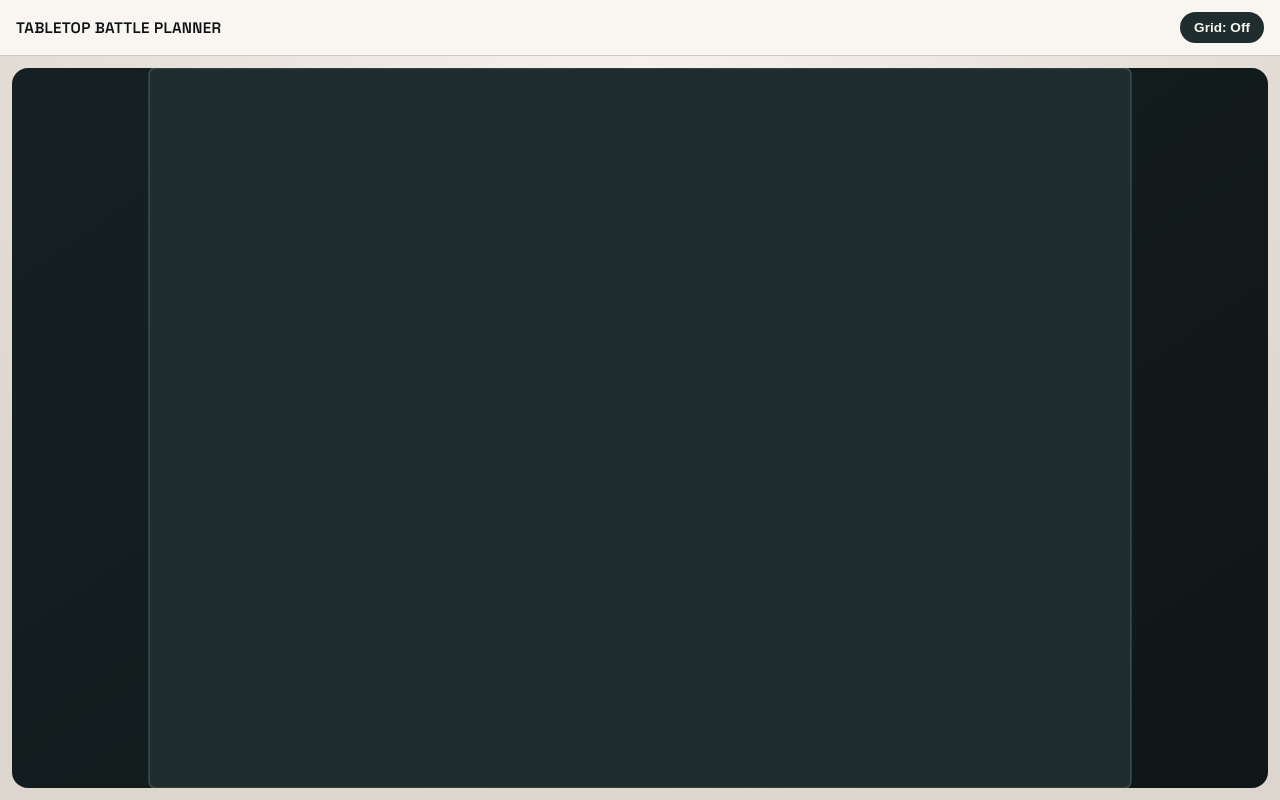
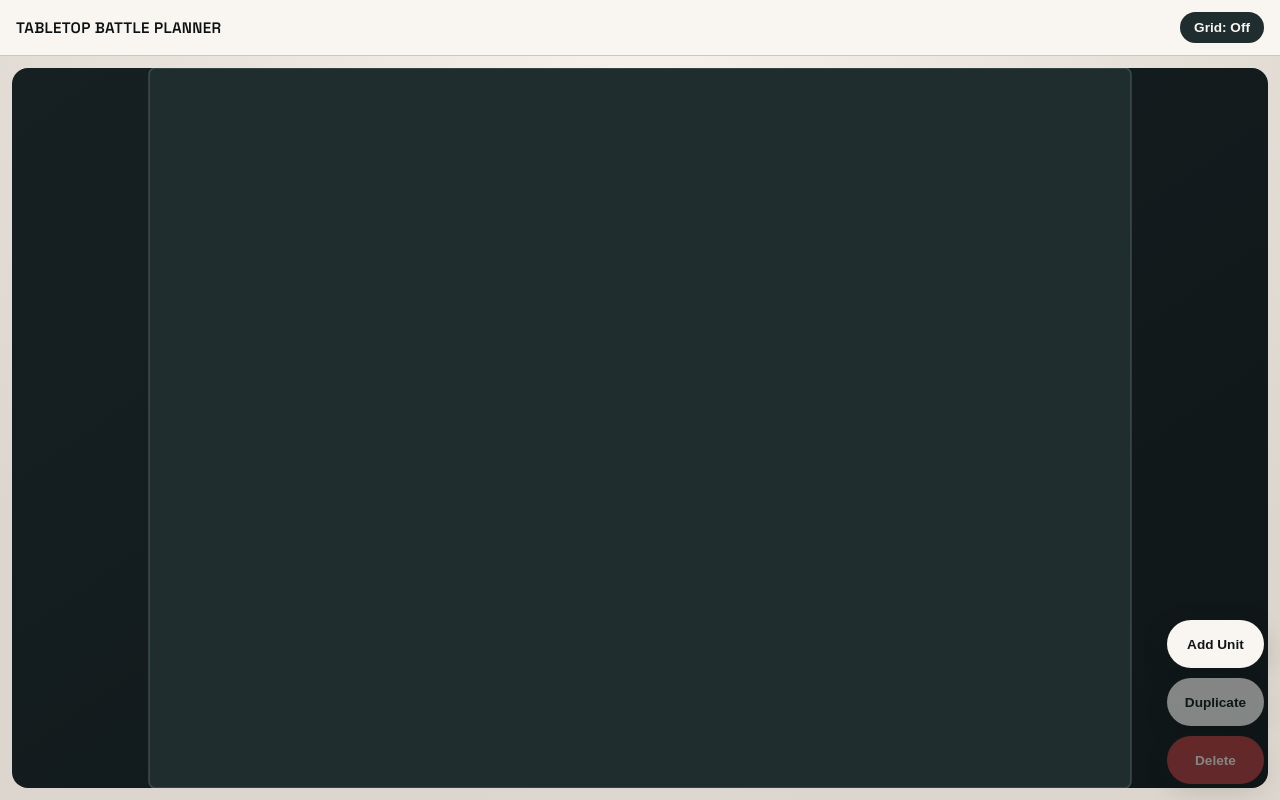
Before and after one commit to gougMorpheus/tabletop-battle-planner, a React (Vite) app: page / in a window 1280 px wide. Built offline with nearby package versions, Linux system fonts and the light colour scheme.

Commit message:
Phase 2 units and movement

```diff
--- a/src/App.tsx
+++ b/src/App.tsx
@@ -1,9 +1,32 @@
 import Board from "./components/Board";
 import { useBoardStore } from "./store/boardStore";
+import { useUnitsStore } from "./store/unitsStore";
 
 const App = () => {
   const showGrid = useBoardStore((state) => state.showGrid);
   const toggleGrid = useBoardStore((state) => state.toggleGrid);
+  const boardWidthIn = useBoardStore((state) => state.widthIn);
+  const boardHeightIn = useBoardStore((state) => state.heightIn);
+  const addUnit = useUnitsStore((state) => state.addUnit);
+  const duplicateUnit = useUnitsStore((state) => state.duplicateUnit);
+  const deleteUnit = useUnitsStore((state) => state.deleteUnit);
+  const selectedUnitId = useUnitsStore((state) => state.selectedUnitId);
+
+  const handleAddUnit = () => {
+    addUnit({ x: boardWidthIn / 2, y: boardHeightIn / 2 });
+  };
+
+  const handleDuplicateUnit = () => {
+    if (selectedUnitId) {
+      duplicateUnit(selectedUnitId);
+    }
+  };
+
+  const handleDeleteUnit = () => {
+    if (selectedUnitId) {
+      deleteUnit(selectedUnitId);
+    }
+  };
 
   return (
     <div className="app">
@@ -16,6 +39,27 @@ const App = () => {
       <main className="board-shell">
         <Board />
       </main>
+      <div className="fab">
+        <button className="fab__button" type="button" onClick={handleAddUnit}>
+          Add Unit
+        </button>
+        <button
+          className="fab__button"
+          type="button"
+          onClick={handleDuplicateUnit}
+          disabled={!selectedUnitId}
+        >
+          Duplicate
+        </button>
+        <button
+          className="fab__button fab__button--danger"
+          type="button"
+          onClick={handleDeleteUnit}
+          disabled={!selectedUnitId}
+        >
+          Delete
+        </button>
+      </div>
     </div>
   );
 };
--- a/src/components/Board.tsx
+++ b/src/components/Board.tsx
@@ -1,7 +1,18 @@
 import { useEffect, useLayoutEffect, useMemo, useRef, useState } from "react";
-import { Group, Layer, Line, Rect, Stage } from "react-konva";
+import {
+  Circle,
+  Group,
+  Label,
+  Layer,
+  Line,
+  Rect,
+  Stage,
+  Tag,
+  Text,
+} from "react-konva";
 import Konva from "konva";
 import { useBoardStore } from "../store/boardStore";
+import { useUnitsStore } from "../store/unitsStore";
 
 const PX_PER_INCH = 20;
 const MIN_SCALE = 0.25;
@@ -26,6 +37,12 @@ const getTouchCenter = (touches: TouchList) => {
   };
 };
 
+type DragState = {
+  unitId: string;
+  origin: { x: number; y: number };
+  current: { x: number; y: number };
+};
+
 const Board = () => {
   const widthIn = useBoardStore((state) => state.widthIn);
   const heightIn = useBoardStore((state) => state.heightIn);
@@ -34,6 +51,11 @@ const Board = () => {
   const showGrid = useBoardStore((state) => state.showGrid);
   const setView = useBoardStore((state) => state.setView);
   const setPosition = useBoardStore((state) => state.setPosition);
+
+  const units = useUnitsStore((state) => state.units);
+  const selectedUnitId = useUnitsStore((state) => state.selectedUnitId);
+  const setSelectedUnitId = useUnitsStore((state) => state.setSelectedUnitId);
+  const setUnitPosition = useUnitsStore((state) => state.setUnitPosition);
 
   const containerRef = useRef<HTMLDivElement>(null);
   const stageRef = useRef<Konva.Stage>(null);
@@ -44,6 +66,7 @@ const Board = () => {
 
   const [containerSize, setContainerSize] = useState({ width: 0, height: 0 });
   const [isPinching, setIsPinching] = useState(false);
+  const [dragState, setDragState] = useState<DragState | null>(null);
 
   const boardWidthPx = widthIn * PX_PER_INCH;
   const boardHeightPx = heightIn * PX_PER_INCH;
@@ -227,6 +250,13 @@ const Board = () => {
     return lines;
   }, [boardHeightPx, boardWidthPx, heightIn, showGrid, widthIn]);
 
+  const dragDistance = dragState
+    ? Math.hypot(
+        dragState.current.x - dragState.origin.x,
+        dragState.current.y - dragState.origin.y
+      )
+    : 0;
+
   return (
     <div className="board-canvas" ref={containerRef}>
       <Stage
@@ -258,6 +288,110 @@ const Board = () => {
             />
             {gridLines}
           </Group>
+          {dragState && (
+            <Group>
+              <Line
+                points={[
+                  dragState.origin.x * PX_PER_INCH,
+                  dragState.origin.y * PX_PER_INCH,
+                  dragState.current.x * PX_PER_INCH,
+                  dragState.current.y * PX_PER_INCH,
+                ]}
+                stroke="#f6c35c"
+                strokeWidth={3}
+                dash={[10, 6]}
+              />
+              <Label
+                x={
+                  ((dragState.origin.x + dragState.current.x) / 2) *
+                  PX_PER_INCH
+                }
+                y={
+                  ((dragState.origin.y + dragState.current.y) / 2) *
+                  PX_PER_INCH
+                }
+              >
+                <Tag
+                  fill="#0f1618"
+                  cornerRadius={6}
+                  stroke="#f6c35c"
+                  strokeWidth={1}
+                />
+                <Text
+                  text={`${dragDistance.toFixed(1)}"`}
+                  fill="#f6c35c"
+                  fontSize={16}
+                  padding={6}
+                  fontStyle="bold"
+                />
+              </Label>
+            </Group>
+          )}
+          {units.map((unit) => {
+            const radiusPx = (unit.iconDiameterInches / 2) * PX_PER_INCH;
+            return (
+              <Group
+                key={unit.id}
+                x={unit.x * PX_PER_INCH}
+                y={unit.y * PX_PER_INCH}
+                draggable
+                onTap={(event) => {
+                  event.cancelBubble = true;
+                  setSelectedUnitId(unit.id);
+                }}
+                onDragStart={(event) => {
+                  event.cancelBubble = true;
+                  setSelectedUnitId(unit.id);
+                  setDragState({
+                    unitId: unit.id,
+                    origin: { x: unit.x, y: unit.y },
+                    current: { x: unit.x, y: unit.y },
+                  });
+                }}
+                onDragMove={(event) => {
+                  event.cancelBubble = true;
+                  const node = event.target;
+                  const next = {
+                    x: node.x() / PX_PER_INCH,
+                    y: node.y() / PX_PER_INCH,
+                  };
+                  setDragState((state) =>
+                    state && state.unitId === unit.id
+                      ? { ...state, current: next }
+                      : state
+                  );
+                }}
+                onDragEnd={(event) => {
+                  event.cancelBubble = true;
+                  const node = event.target;
+                  const nextX = node.x() / PX_PER_INCH;
+                  const nextY = node.y() / PX_PER_INCH;
+                  setUnitPosition(unit.id, nextX, nextY);
+                  setDragState(null);
+                }}
+              >
+                <Circle
+                  radius={radiusPx}
+                  fill={unit.color}
+                  stroke={unit.id === selectedUnitId ? "#f6c35c" : "#0f1618"}
+                  strokeWidth={unit.id === selectedUnitId ? 4 : 2}
+                  hitStrokeWidth={12}
+                />
+                <Text
+                  text={unit.initials}
+                  fill="#0f1618"
+                  fontSize={Math.max(14, radiusPx * 0.6)}
+                  fontStyle="700"
+                  align="center"
+                  verticalAlign="middle"
+                  width={radiusPx * 2}
+                  height={radiusPx * 2}
+                  offsetX={radiusPx}
+                  offsetY={radiusPx}
+                />
+              </Group>
+            );
+          })}
         </Layer>
       </Stage>
     </div>
--- /dev/null
+++ b/src/store/unitsStore.ts
@@ -0,0 +1,96 @@
+import { create } from "zustand";
+
+export type Unit = {
+  id: string;
+  x: number;
+  y: number;
+  name: string;
+  initials: string;
+  modelCount: number;
+  woundsPerModel: number;
+  currentModelWounds: number[];
+  iconDiameterInches: number;
+  color: string;
+};
+
+type UnitDraft = Partial<Omit<Unit, "id">> & { x?: number; y?: number };
+
+type UnitsState = {
+  units: Unit[];
+  selectedUnitId: string | null;
+  addUnit: (draft?: UnitDraft) => void;
+  duplicateUnit: (unitId: string) => void;
+  deleteUnit: (unitId: string) => void;
+  setSelectedUnitId: (unitId: string | null) => void;
+  setUnitPosition: (unitId: string, x: number, y: number) => void;
+};
+
+const buildInitials = (name: string) => {
+  const parts = name.trim().split(/\s+/);
+  const initials = parts
+    .slice(0, 2)
+    .map((part) => part[0]?.toUpperCase() ?? "")
+    .join("");
+  return initials || "U";
+};
+
+const buildDefaultUnit = (index: number, draft?: UnitDraft): Unit => {
+  const name = draft?.name ?? `Unit ${index}`;
+  const modelCount = draft?.modelCount ?? 1;
+  const woundsPerModel = draft?.woundsPerModel ?? 1;
+  const currentModelWounds =
+    draft?.currentModelWounds ??
+    Array.from({ length: modelCount }, () => woundsPerModel);
+
+  return {
+    id: crypto.randomUUID(),
+    x: draft?.x ?? 6,
+    y: draft?.y ?? 6,
+    name,
+    initials: draft?.initials ?? buildInitials(name),
+    modelCount,
+    woundsPerModel,
+    currentModelWounds,
+    iconDiameterInches: draft?.iconDiameterInches ?? 1.6,
+    color: draft?.color ?? "#d46b41",
+  };
+};
+
+export const useUnitsStore = create<UnitsState>((set, get) => ({
+  units: [],
+  selectedUnitId: null,
+  addUnit: (draft) =>
+    set((state) => {
+      const unit = buildDefaultUnit(state.units.length + 1, draft);
+      return { units: [...state.units, unit], selectedUnitId: unit.id };
+    }),
+  duplicateUnit: (unitId) =>
+    set((state) => {
+      const source = state.units.find((unit) => unit.id === unitId);
+      if (!source) {
+        return state;
+      }
+      const unit: Unit = {
+        ...source,
+        id: crypto.randomUUID(),
+        name: `${source.name} Copy`,
+        x: source.x + 1,
+        y: source.y + 1,
+      };
+      return { units: [...state.units, unit], selectedUnitId: unit.id };
+    }),
+  deleteUnit: (unitId) =>
+    set((state) => {
+      const units = state.units.filter((unit) => unit.id !== unitId);
+      const selectedUnitId =
+        state.selectedUnitId === unitId ? null : state.selectedUnitId;
+      return { units, selectedUnitId };
+    }),
+  setSelectedUnitId: (unitId) => set({ selectedUnitId: unitId }),
+  setUnitPosition: (unitId, x, y) =>
+    set((state) => ({
+      units: state.units.map((unit) =>
+        unit.id === unitId ? { ...unit, x, y } : unit
+      ),
+    })),
+}));
--- a/src/styles.css
+++ b/src/styles.css
@@ -78,3 +78,40 @@ body {
 .board-canvas canvas {
   touch-action: none;
 }
+
+.fab {
+  bottom: 16px;
+  display: flex;
+  flex-direction: column;
+  gap: 10px;
+  position: fixed;
+  right: 16px;
+  z-index: 10;
+}
+
+.fab__button {
+  background: #f9f6f1;
+  border: none;
+  border-radius: 999px;
+  box-shadow: 0 8px 24px rgba(15, 22, 24, 0.25);
+  color: #0f1618;
+  cursor: pointer;
+  font-size: 0.85rem;
+  font-weight: 600;
+  min-height: 48px;
+  padding: 0 18px;
+}
+
+.fab__button:active {
+  transform: scale(0.97);
+}
+
+.fab__button:disabled {
+  cursor: not-allowed;
+  opacity: 0.5;
+}
+
+.fab__button--danger {
+  background: #b83b3b;
+  color: #f9f6f1;
+}
```
